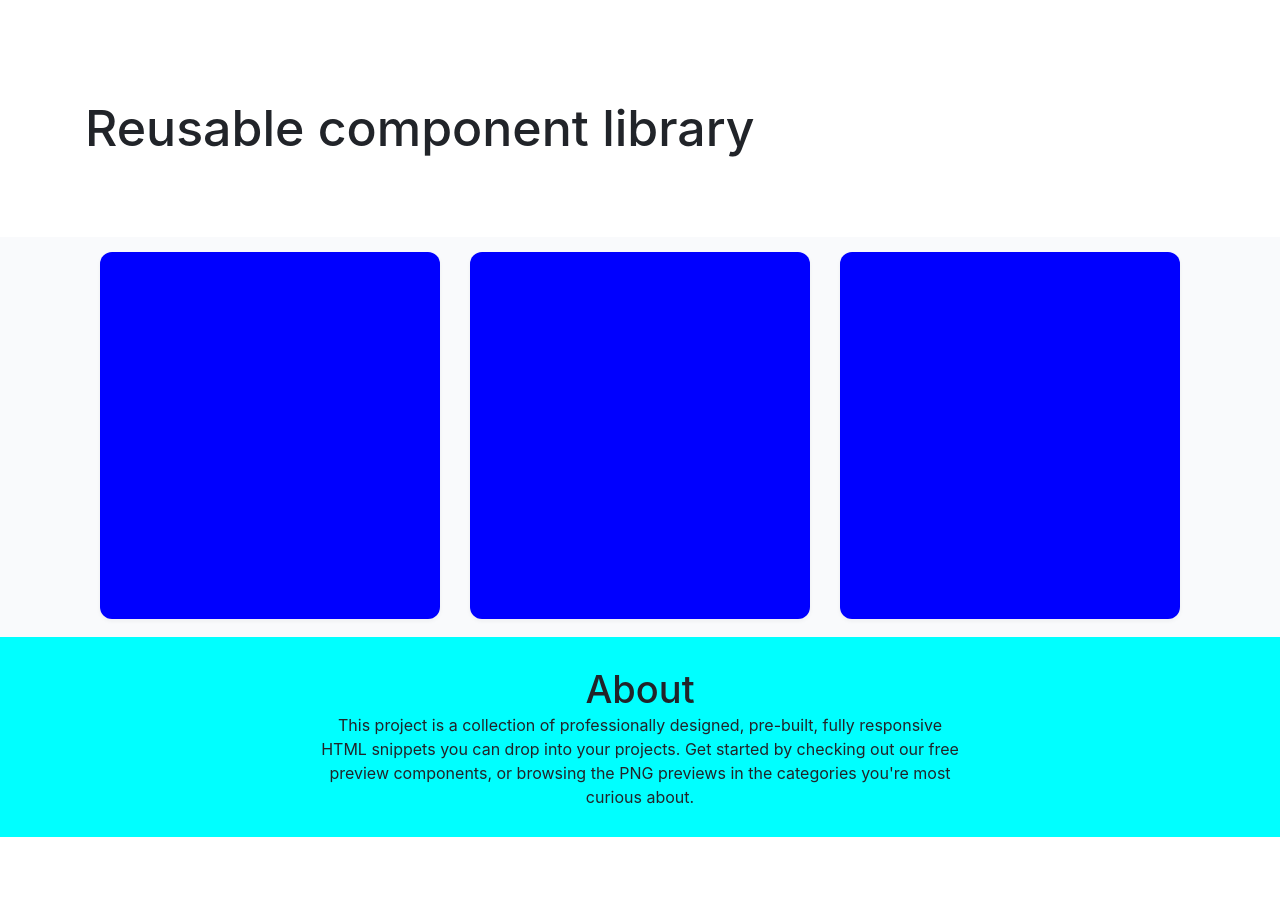
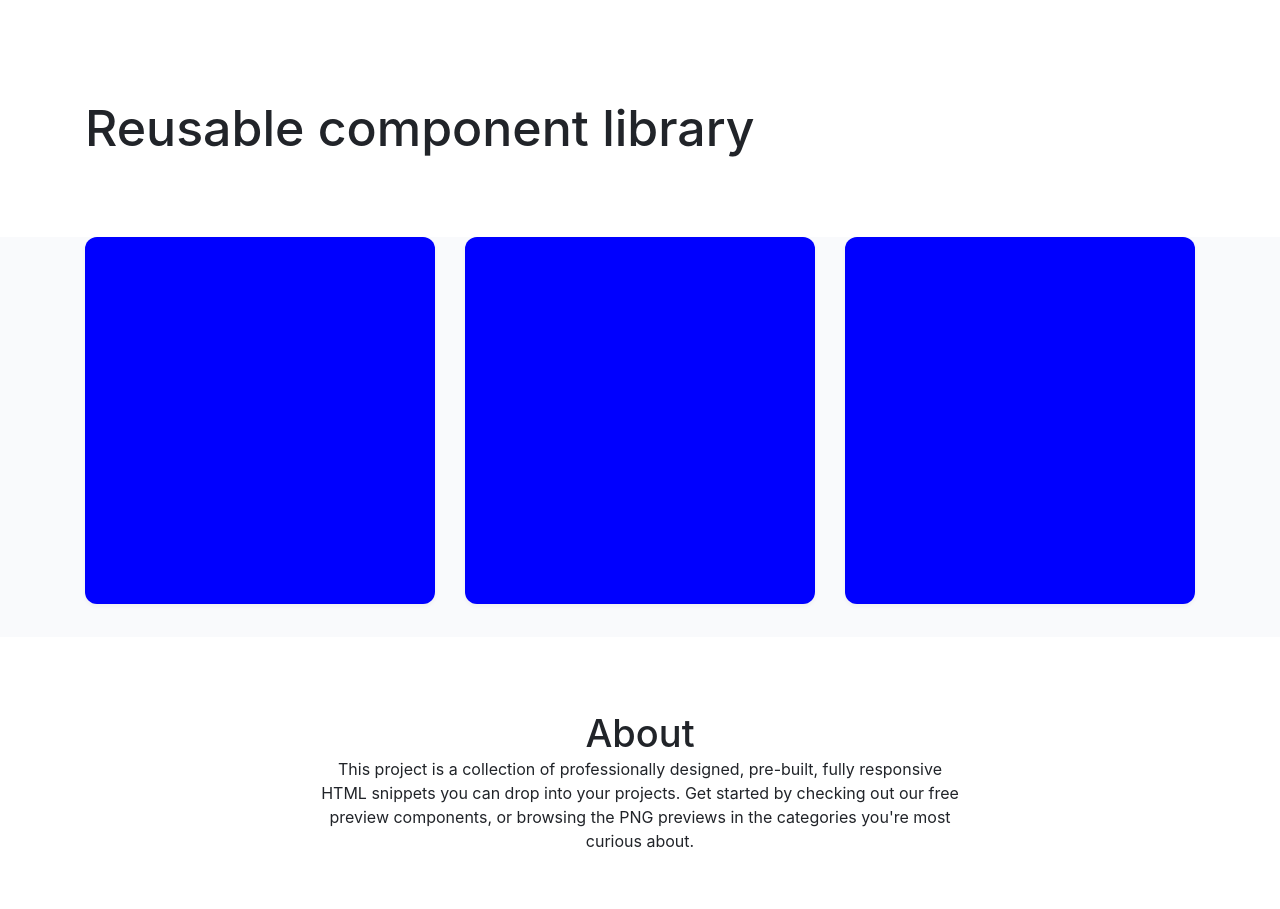
Before and after one commit to js-tasks-ru/htmlcss-20220414_lena4ertik, a website: page index.html in a window 1280 px wide. Before the commit the page ends 837 px from the top, so only its background shows below. Drawn offline with Linux system fonts and the light colour scheme.

Commit message:
3 карточки на странице

```diff
--- a/components/card/card.css
+++ b/components/card/card.css
@@ -4,5 +4,5 @@
     background: blue;
     box-shadow: 0px 2px 4px rgba(33, 36, 41, 0.05);
     border-radius: 12px;
-    margin: 15px;
+
 }
--- a/components/footer/foooter.css
+++ b/components/footer/foooter.css
@@ -1,8 +1,10 @@
 .footer {
+    display: flex;
     height: 200px;
-    background-color:aqua;
+    background-color: white;
     text-align: center;
     align-content: center;
+    padding-top: 72px;
 }
 .footer__title {
     font-family: 'Inter';
@@ -20,5 +22,5 @@
     line-height: 24px;
     color: #212429;
     max-width: 640px;
-    margin: 0 auto;
+
 }
--- a/components/header/header.css
+++ b/components/header/header.css
@@ -9,5 +9,4 @@
     font-size: 50px;
     line-height: 64px;
     color: #212429;
-    margin: 0;
 }
--- a/components/preview/preview.css
+++ b/components/preview/preview.css
@@ -4,6 +4,9 @@
 }
 .preview__inner {
     display: flex;
-    justify-content: stretch;
-    /*flex-wrap: wrap;*/
+    gap: 30px;
+    align-items: center;
 }
+.preview__inner-card {
+
+}
```
Also changed, not shown: components/container/container.css (line endings or trailing spaces).
